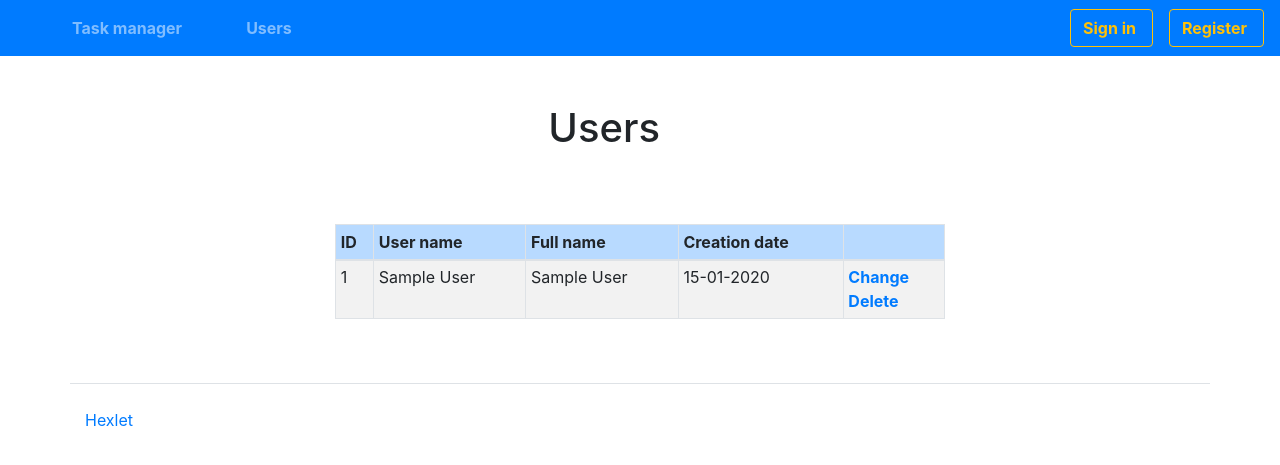
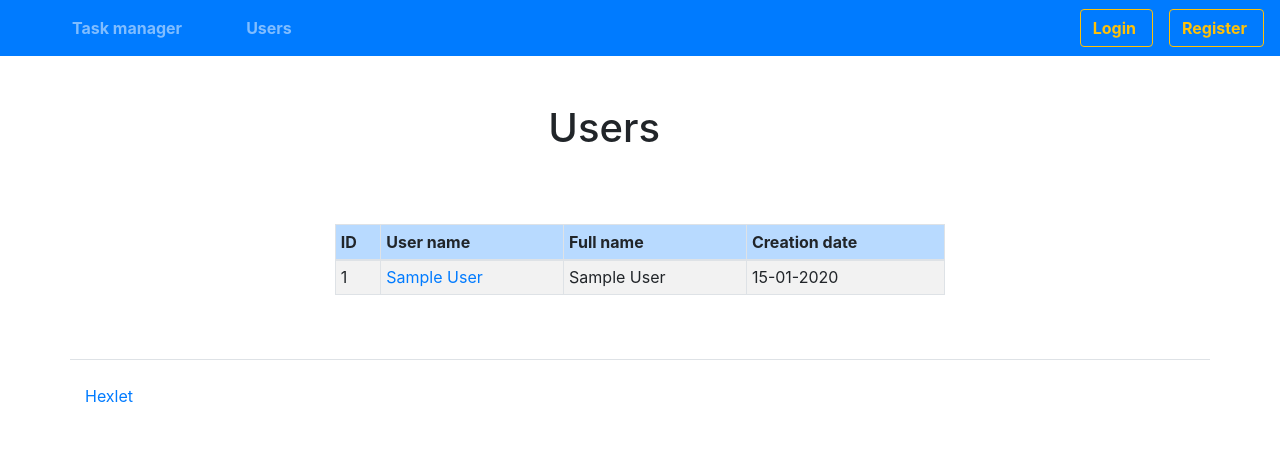
Before and after one commit to VVtatarinoff/task_manager_flask, a Flask app: page /users in a window 1280 px wide. Shown: the top 465 px of the page. Run offline with Flask 2, Linux system fonts and the light colour scheme; tables that the repository leaves empty hold one stand-in row (values such as "Sample post"); some libraries are stand-ins or nearby versions.

Commit message:
user profile draft

```diff
--- a/task_manager/__init__.py
+++ b/task_manager/__init__.py
@@ -8,7 +8,7 @@ from flask_login import LoginManager
 app = Flask(__name__)
 login_manager = LoginManager()
 login_manager.session_protection = 'strong'
-login_manager.login_view = 'users.sign_in'
+login_manager.login_view = 'users.login'
 
 
 app.config['SQLALCHEMY_DATABASE_URI'] = 'sqlite:///tm.db'
--- a/task_manager/auths/templates/users/user_list.html
+++ b/task_manager/auths/templates/users/user_list.html
@@ -5,22 +5,16 @@
         {% for t_head in table_heads %}
         <th scope="col">{{ t_head }}</th>
         {% endfor %}
-        <th></th>
     </thead>
     <tbody>
     {% for u in table_data %}
         <tr class="">
 
             <td>{{ u.id }}</td>
-            <td>{{ u.name }}</td>
+            <td><a href={{ url_for('users.show_profile', id=u.id) }}> {{ u.name }} </a></td>
             <td>{{ u.first_name }} {{ u.last_name }}</td>
             <td>{{ u.creation_date.strftime('%d-%m-%Y') }}</td>
 
-            <th scope="row">
-                <a href='#'>Change</a>
-                <br>
-                <a href={{ url_for('users.delete_user', id=u.id) }}>Delete</a>
-            </th>
         </tr>
     {% endfor %}
     </tbody>
--- /dev/null
+++ b/task_manager/auths/templates/users/user_profile.html
@@ -0,0 +1,4 @@
+{% extends 'base.html' %}
+{% block content %}
+
+{% endblock content %}
--- a/task_manager/auths/users.py
+++ b/task_manager/auths/users.py
@@ -53,7 +53,7 @@ def register():
             flash('Error during adding to DataBase', 'error')
         else:
             flash('User registered', 'success')
-        return redirect(url_for('users.sign_in'))
+        return redirect(url_for('users.login'))
     context = dict()
     context['form'] = form
     context['title'] = 'Registration'
@@ -61,7 +61,7 @@ def register():
 
 
 @users_bp.route('/login', methods=('POST', 'GET'))
-def sign_in():
+def login():
     form = SignInForm()
     if current_user.is_authenticated:
         return redirect(url_for('main.index'))
@@ -114,6 +114,13 @@ def get_user_list():
     return render_template('users/user_list.html', **context)
 
 
+@users_bp.route('/profile/<int:id>')
+@login_required
+def show_profile(id):
+    context = dict()
+    context['title'] = 'User profile'
+    return render_template('users/user_profile.html', **context)
+
 @users_bp.route('/delete/<int:id>')
 @login_required
 def delete_user(id):
--- a/task_manager/templates/base.html
+++ b/task_manager/templates/base.html
@@ -33,7 +33,7 @@
     {% if current_user.is_authenticated %}
         <a type="button" class="btn btn-outline-warning ml-md-3 font-weight-bold pr-3" href={{ url_for('users.log_out') }}>Logout</a>
     {% else %}
-        <a type="button" class="btn btn-outline-warning ml-md-3 font-weight-bold pr-3" href={{ url_for('users.sign_in') }}>Sign in</a>
+        <a type="button" class="btn btn-outline-warning ml-md-3 font-weight-bold pr-3" href={{ url_for('users.login') }}>Login</a>
         <a type="button" class="btn btn-outline-warning ml-md-3 font-weight-bold pr-3" href={{ url_for('users.register') }}>Register</a>
     {% endif %}
 </header>
```
